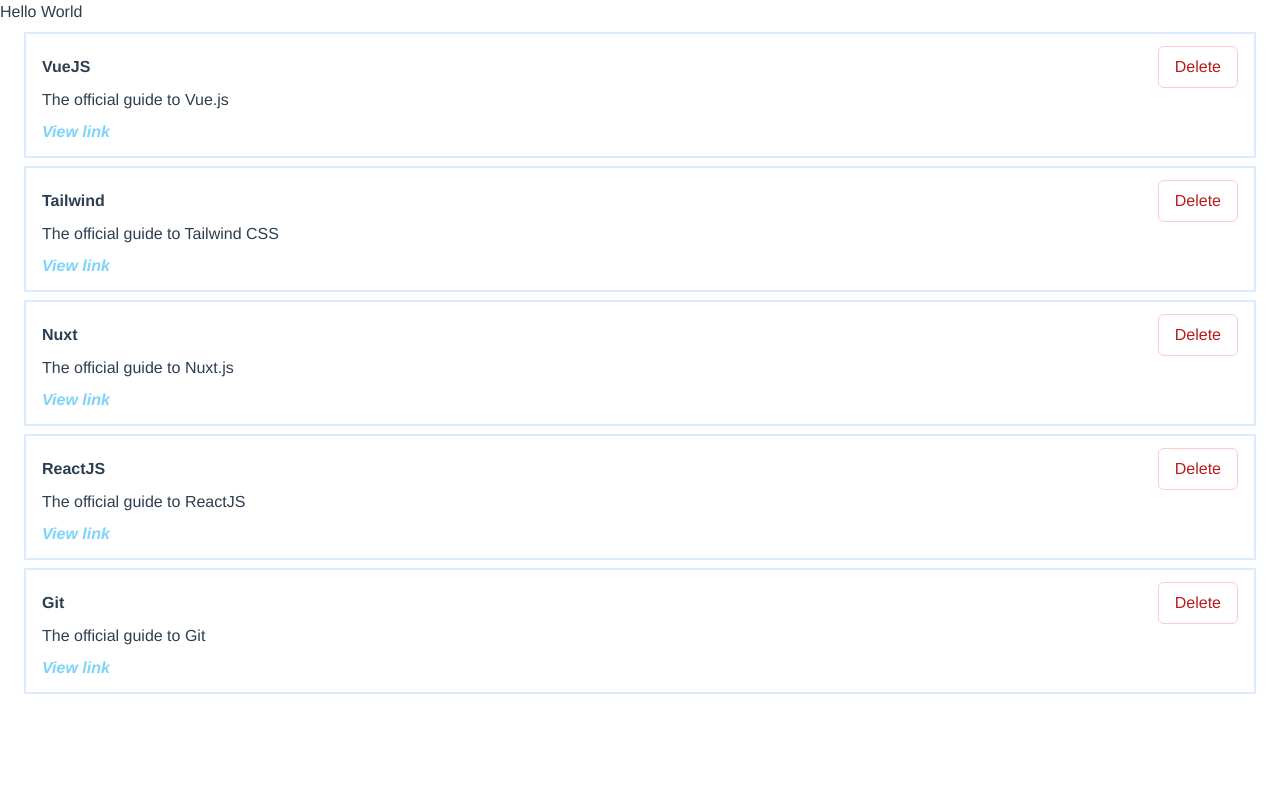
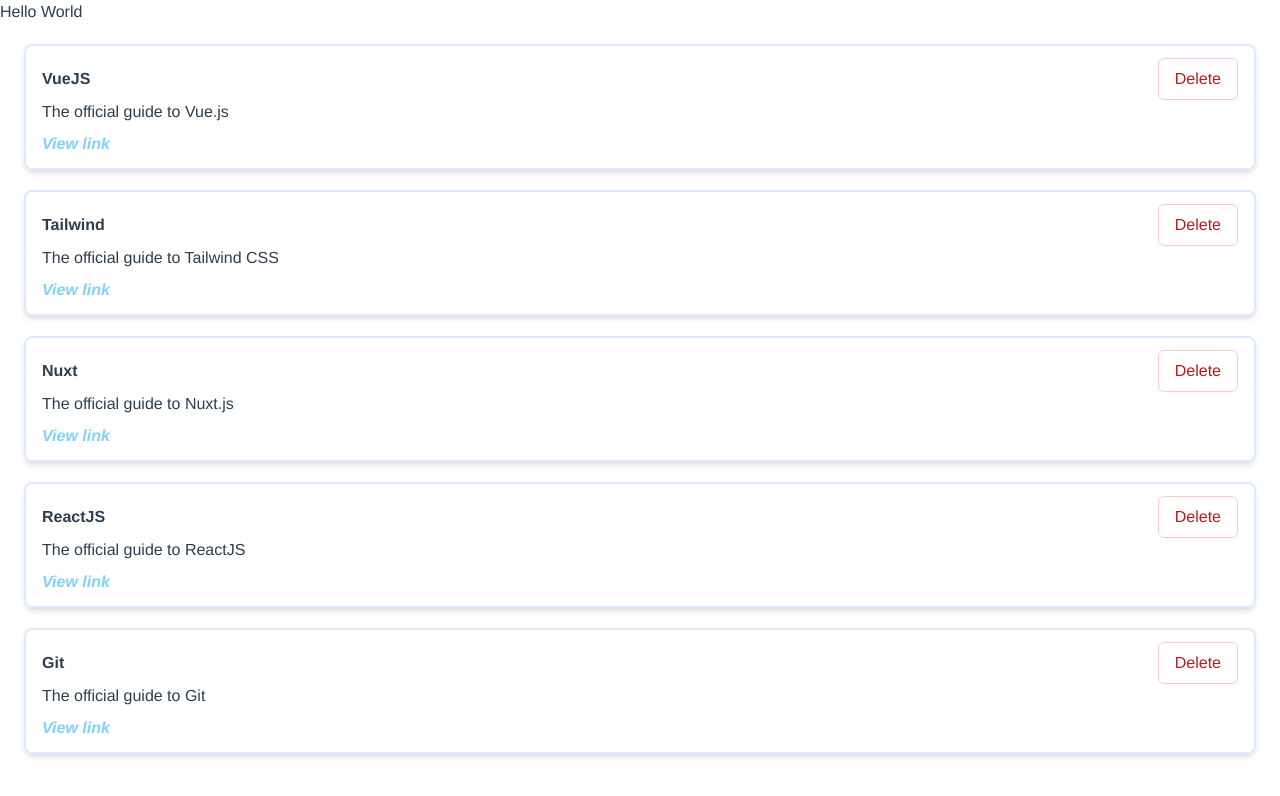
Before and after one commit to emilydaykin/dev-res, a Vue app: page / in a window 1280 px wide. Shown: the top 796 px of the page. Built offline with nearby package versions, Linux system fonts and the light colour scheme.

Commit message:
Added baseCard wrapper element, and updated styling

```diff
--- /dev/null
+++ b/src/components/UI/BaseCard.vue
@@ -0,0 +1,5 @@
+<template>
+  <div>
+    <slot></slot>
+  </div>
+</template>
--- a/src/components/dev-resources/DevResources.vue
+++ b/src/components/dev-resources/DevResources.vue
@@ -1,20 +1,24 @@
 <template>
-  <li class="border-2 border-blue-100 my-2 mx-6 px-4 py-3">
-    <div >
+  <li class="border-2 border-blue-100 mx-6 my-5 px-4 py-3 rounded-lg shadow-md">
+    <base-card>
       <header class="flex items-center justify-between">
-        <h3 class="font-bold">{{title}}</h3>
-        <button class="border py-2 px-4 rounded-md border-red-200 text-red-700 hover:bg-red-100 transition">Delete</button>
+        <h3 class="font-bold">{{ title }}</h3>
+        <button
+          class="border py-2 px-4 rounded-md border-red-200 text-red-700 hover:bg-red-100 transition"
+        >
+          Delete
+        </button>
       </header>
-    </div>
-    <p>{{description}}</p>
-    <nav class="mt-2">
-      <a :href="link" target="_blank" class="text-sky-300 font-bold italic">View link</a>
-    </nav>
+      <p>{{ description }}</p>
+      <nav class="mt-2">
+        <a :href="link" target="_blank" class="text-sky-300 font-bold italic">View link</a>
+      </nav>
+    </base-card>
   </li>
 </template>
 
 <script>
-export default {
-  props: ['title', 'description', 'link'],
-}
+  export default {
+    props: ['title', 'description', 'link'],
+  };
 </script>
```
Also changed, not shown: src/main.js (+9 -4 lines).
